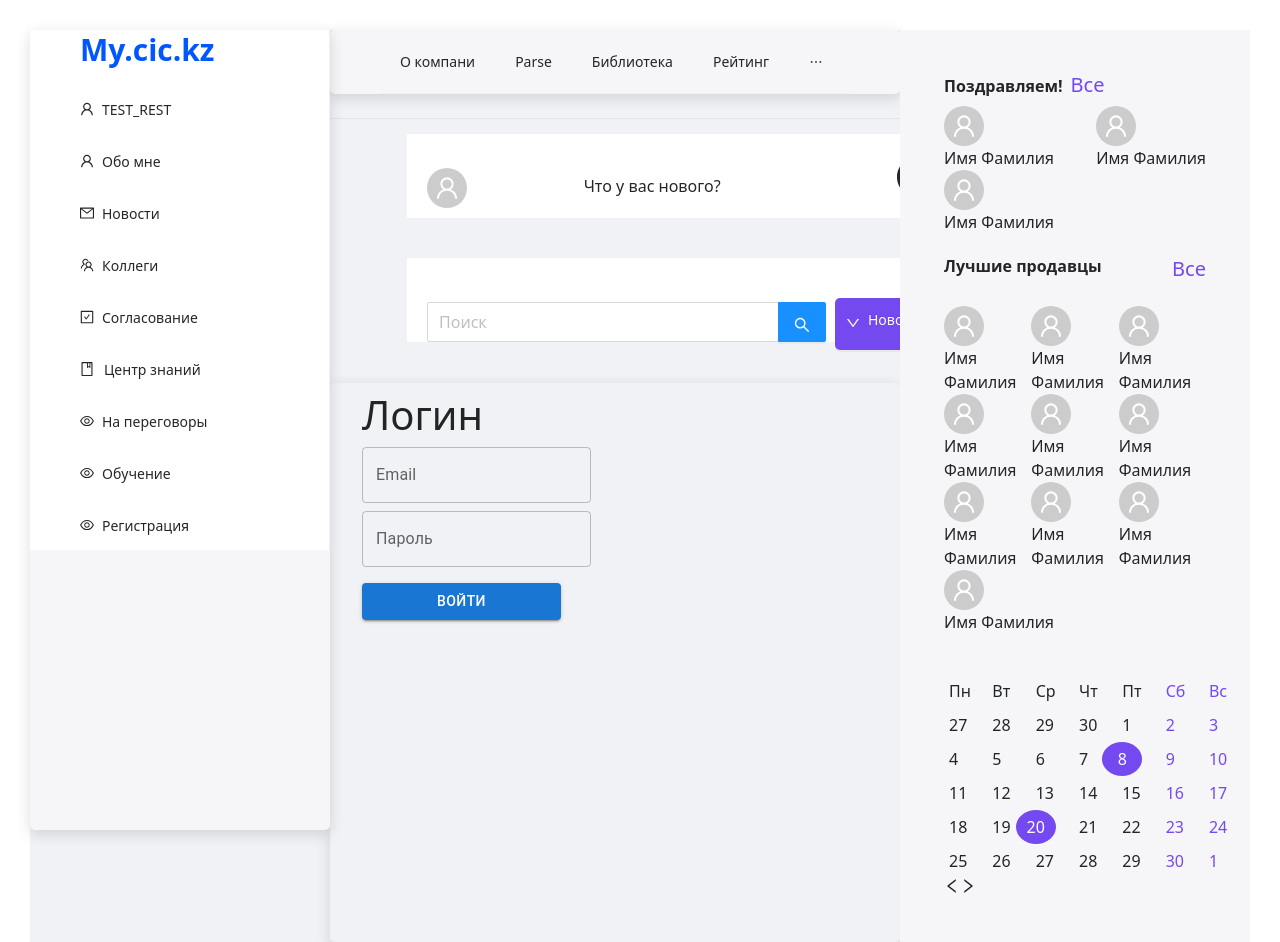
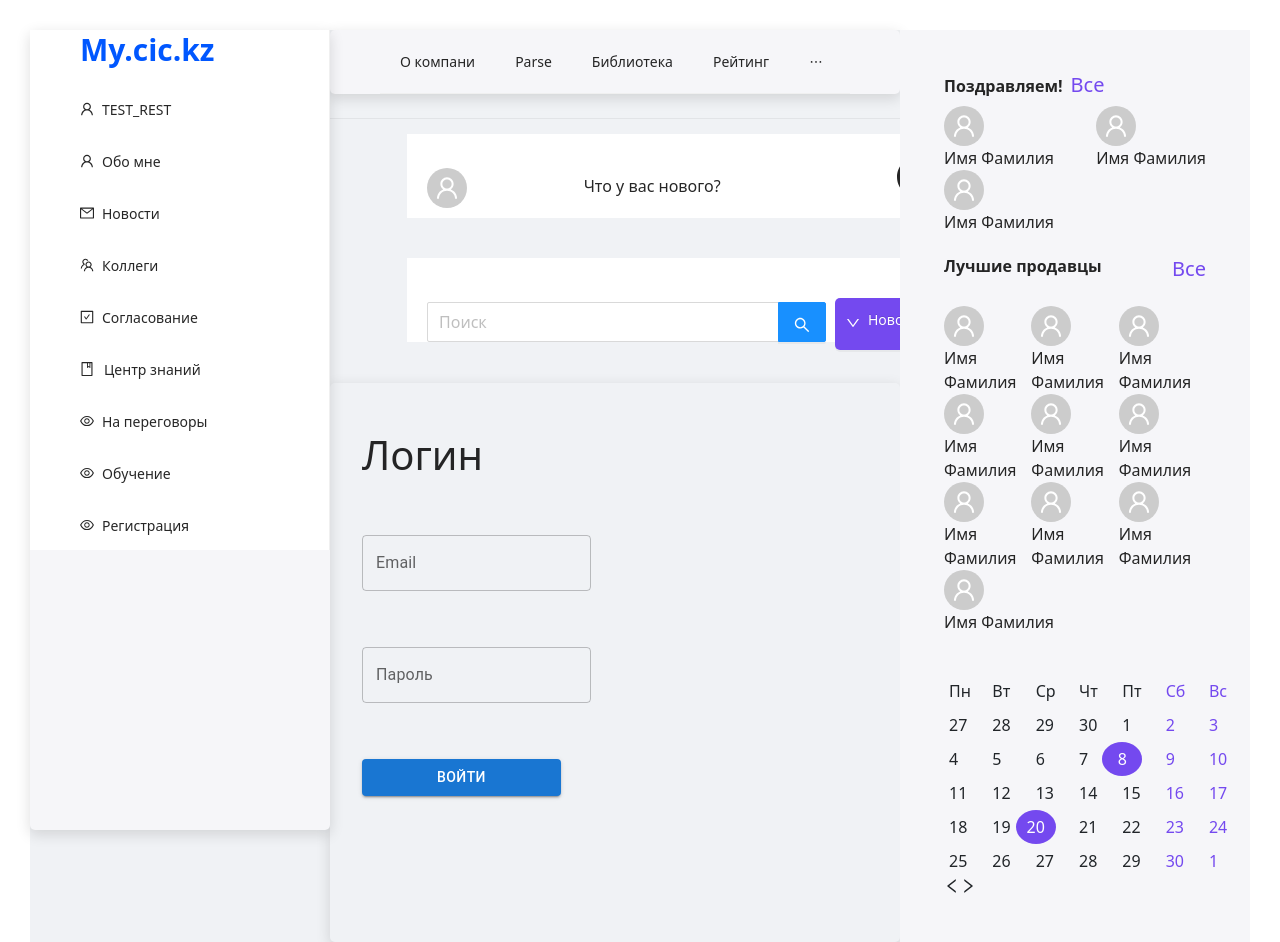
Before and after one commit to FallenStarrr/mycic-new-design, a React (Create React App) app: page /auth in a window 1280 px wide. Shown: the top 942 px of the page. Built offline with nearby package versions, Linux system fonts and the light colour scheme.

Commit message:
login form  mt-5 margins

```diff
--- a/src/components/Auth.js
+++ b/src/components/Auth.js
@@ -39,7 +39,9 @@ axios.interceptors.request.use((config) => {
 
 
   return (
+
     <Container maxWidth="sm">
+
     <Box
       component="form"
       sx={{
@@ -49,32 +51,42 @@ axios.interceptors.request.use((config) => {
       autoComplete="off"
       onSubmit={handleRequest}
     >
-            <h1>Логин</h1>
+            <h1 className="mt-5">Логин</h1>
 
             <div>
             <TextField
+            className="mt-5"
             onChange={(e) => setEmail(e.target.value)}
             value={email}
              id="outlined-basic"
             name="email"
             label="Email"
             variant="outlined" />
+            </div>
 
-            </div>
             <div>
+
             <TextField
+            className="mt-5"
             onChange={(e) => setPassword(e.target.value)}
             value={password}
             id="outlined-basic"
             label="Пароль"
             variant="outlined"
               name="password"
+            />
+            </div>
 
-            />
+            <Button
+            variant="contained"
+            type="submit"
+            className="mt-5"
+            >
+            Войти
+            </Button>
 
-            </div>
-            <Button variant="contained" type="submit">Войти</Button>
     </Box>
+
     </Container>
   )
 }
```
